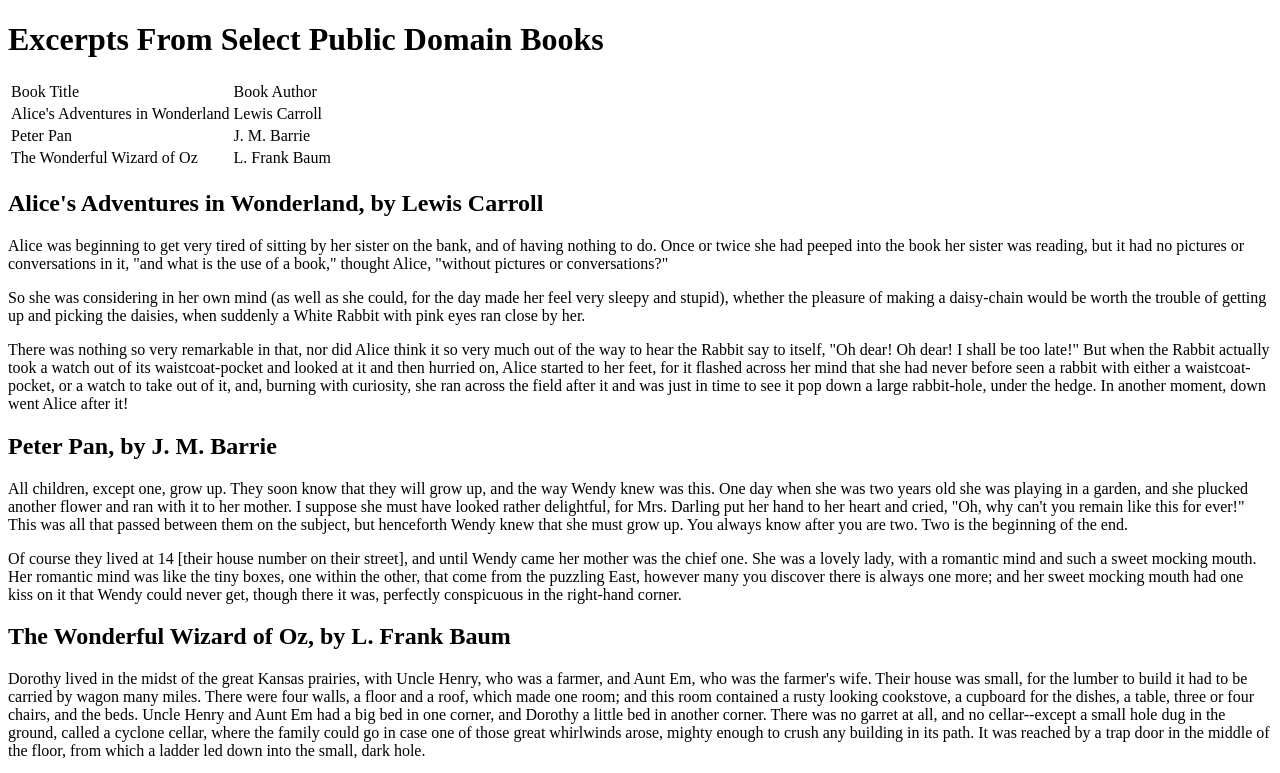
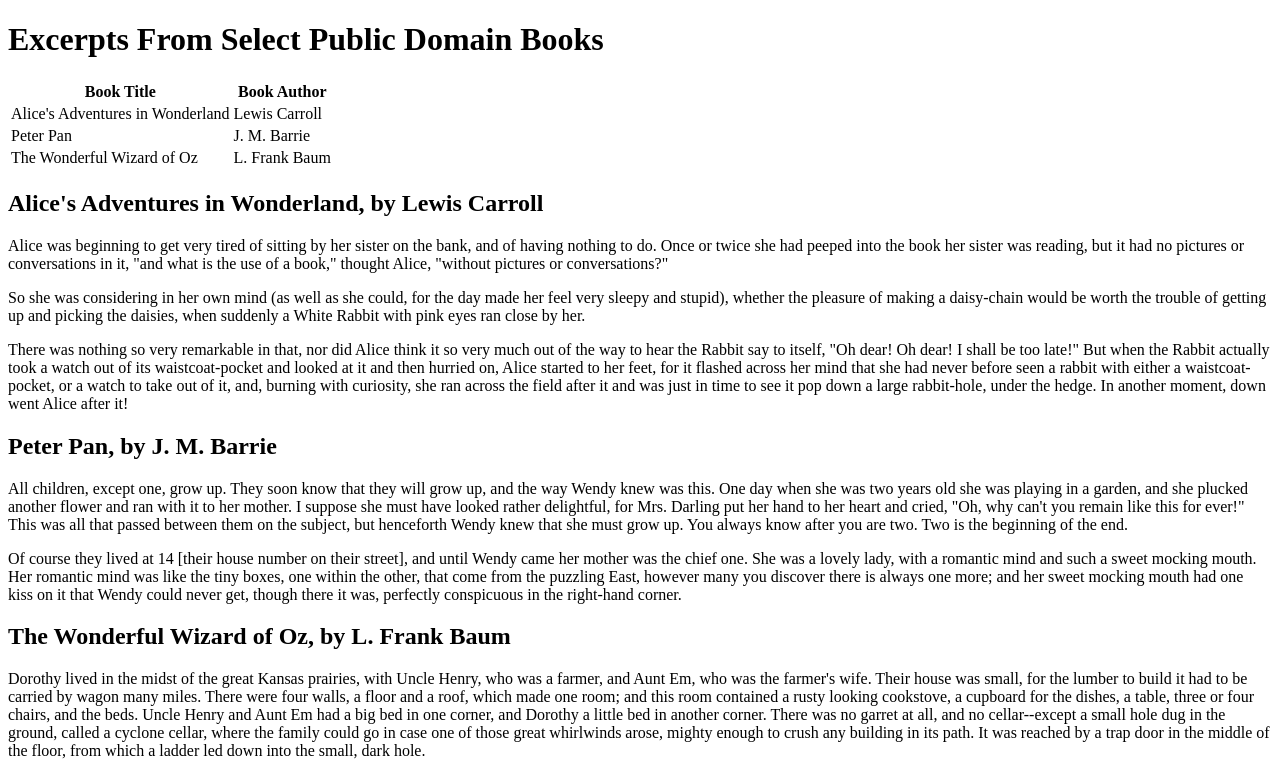
Before and after one commit to dvmodeste/Lab-3, a plain HTML site: page index.html in a window 1280 px wide. Shown: the top 773 px of the page. Drawn offline with Linux system fonts and the light colour scheme.

Commit message:
table header update

```diff
--- a/index.html
+++ b/index.html
@@ -8,8 +8,8 @@
   <h1>Excerpts From Select Public Domain Books</h1>
   <table>
     <tr>
-	  <td>Book Title</td>
-      <td>Book Author</td>
+	  <th>Book Title</th>
+      <th>Book Author</th>
 	</tr>
 	 <tr>
 	  <td>Alice's Adventures in Wonderland</td>
```
